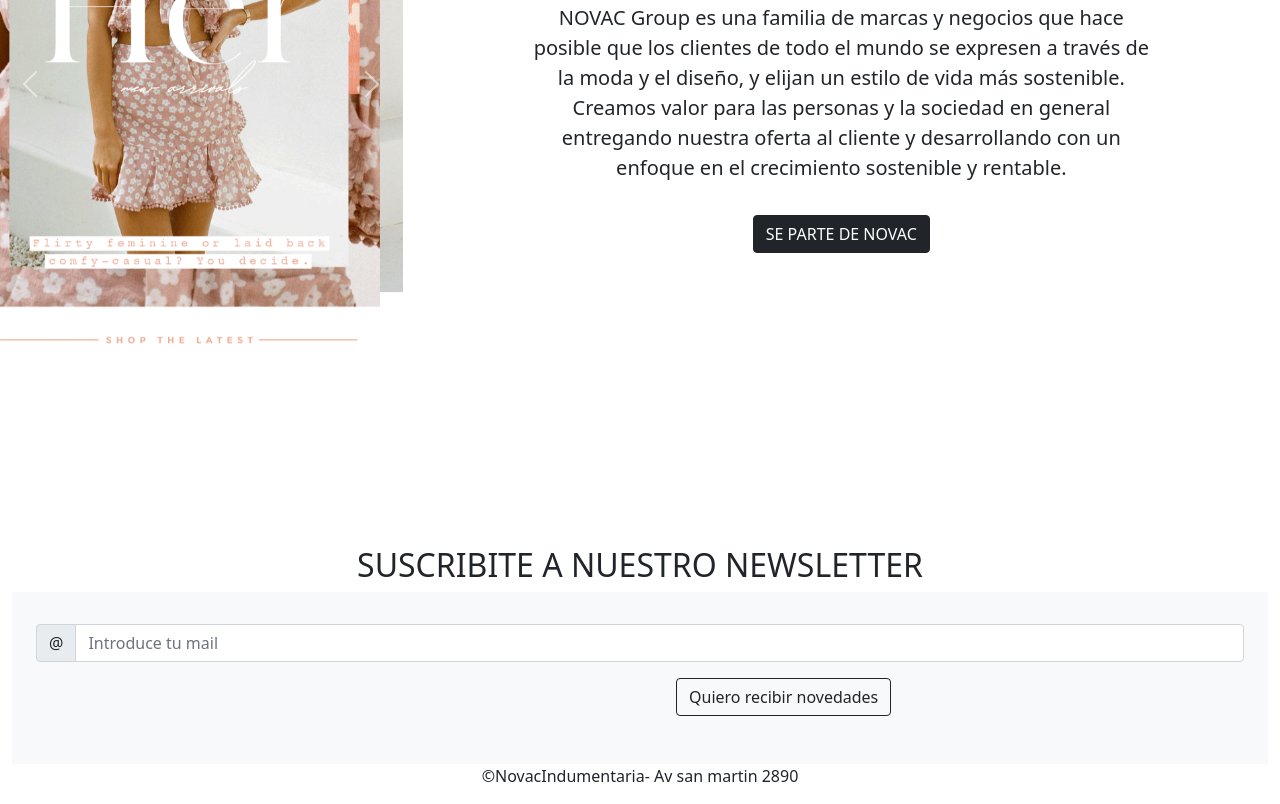
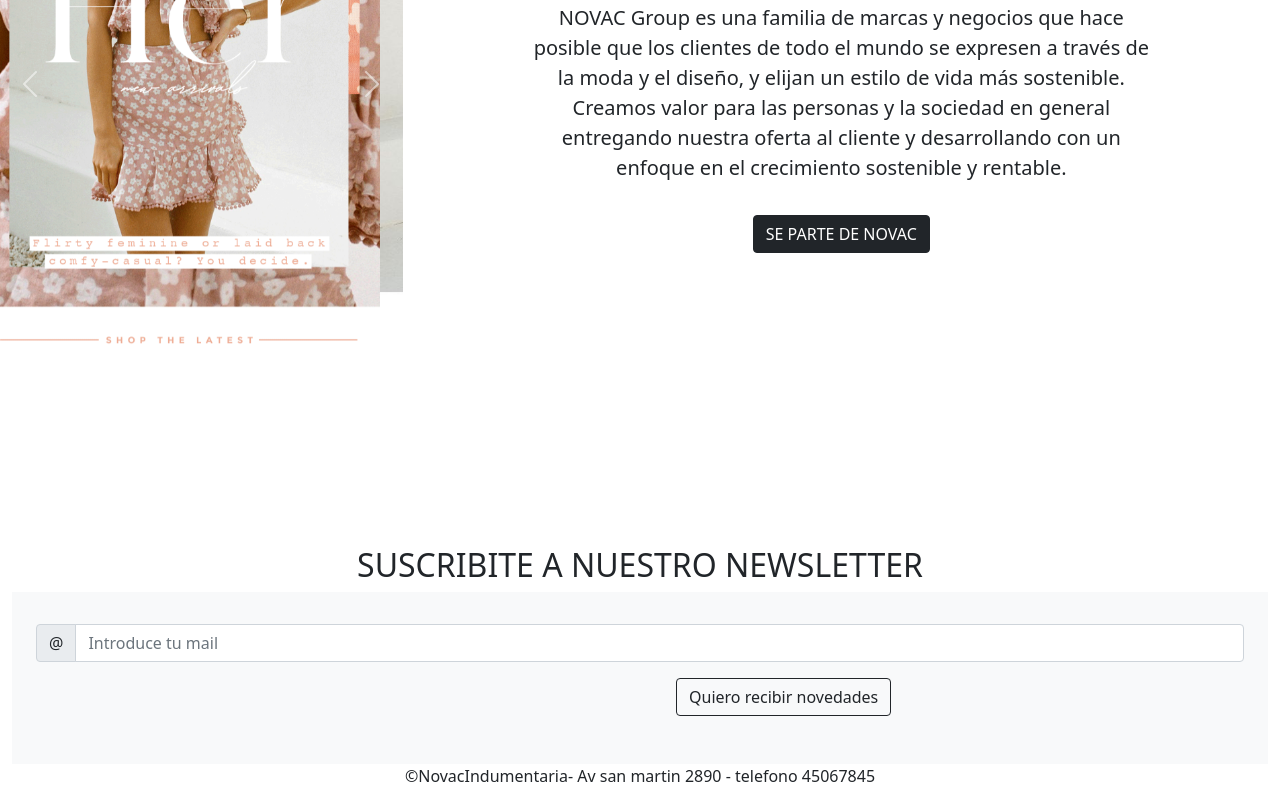
Before and after one commit to florenciavargas/novacind, a website: page index.html in a window 1280 px wide. Shown: the part 4516-5320 px from the top of the page. Drawn offline with nearby package versions, Linux system fonts and the light colour scheme; a web font is replaced by a local one.

Commit message:
se agrego telefono al footer

```diff
--- a/index.html
+++ b/index.html
@@ -296,7 +296,7 @@
     </main>
 
     <footer>
-        <p class="text-center"> ©NovacIndumentaria- Av san martin 2890</p>
+        <p class="text-center"> ©NovacIndumentaria- Av san martin 2890 - telefono 45067845</p>
     </footer>
 
 
```
